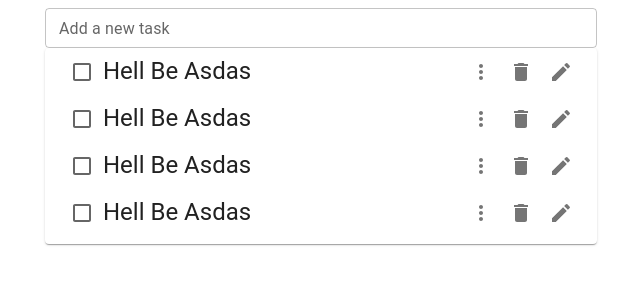
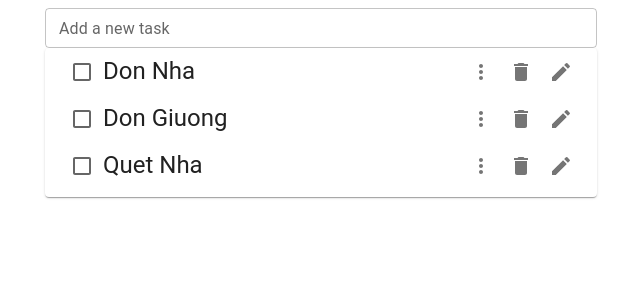
Before and after one commit to Mentorship-ReactJS/ReactJS_TodoList, a React (Create React App) app: page / in a window 1280 px wide. Shown: the top 300 px of the page, without its empty margins (319-959 px from the left). Built offline with nearby package versions, Linux system fonts and the light colour scheme.

Commit message:
Render todo task

```diff
--- a/src/App.js
+++ b/src/App.js
@@ -1,4 +1,4 @@
-import AddTask from "./components/AddTask";
+
 import TodoList from "./views/TodoList";
 
 const App = () => {
--- a/src/components/Task.jsx
+++ b/src/components/Task.jsx
@@ -1,9 +1,7 @@
 import {
   Box,
-  Card,
   CardContent,
   Checkbox,
-  Container,
   IconButton,
   Typography,
 } from "@mui/material";
@@ -12,7 +10,7 @@ import ModeEditIcon from "@mui/icons-material/ModeEdit";
 import MoreVertIcon from "@mui/icons-material/MoreVert";
 import { useState } from "react";
 
-const Task = () => {
+const Task = ({ title }) => {
   const [done, setDone] = useState(false);
 
   return (
@@ -35,11 +33,11 @@ const Task = () => {
       >
         <Checkbox onChange={() => setDone(!done)} />
         <Typography variant="h5" sx={{ textTransform: "capitalize" }}>
-          hell be asdas
+          {title}
         </Typography>
       </Box>
       <Box>
-        <IconButton aria-label="Example" >
+        <IconButton aria-label="Example">
           <MoreVertIcon />
         </IconButton>
         <IconButton>
--- a/src/components/TaskList.jsx
+++ b/src/components/TaskList.jsx
@@ -2,13 +2,12 @@ import { Card } from "@mui/material";
 import React from "react";
 import Task from "./Task";
 
-const TaskList = () => {
+const TaskList = ({ list }) => {
   return (
     <Card>
-      <Task />
-      <Task />
-      <Task />
-      <Task />
+      {list.map((ele) => (
+        <Task key={ele.id} title={ele.title} />
+      ))}
     </Card>
   );
 };
--- a/src/views/TodoList.jsx
+++ b/src/views/TodoList.jsx
@@ -1,12 +1,19 @@
 import { Container } from "@mui/material";
 import AddTask from "../components/AddTask";
 import TaskList from "../components/TaskList";
+import { useState } from "react";
 
 const TodoList = () => {
+  const [todoList, setTodoList] = useState([
+    { id: 1, title: "don nha", done: false },
+    { id: 2, title: "don giuong", done: false },
+    { id: 3, title: "quet nha", done: false },
+  ]);
+
   return (
     <Container maxWidth="sm">
       <AddTask />
-      <TaskList />
+      <TaskList list={todoList} />
     </Container>
   );
 };
```
